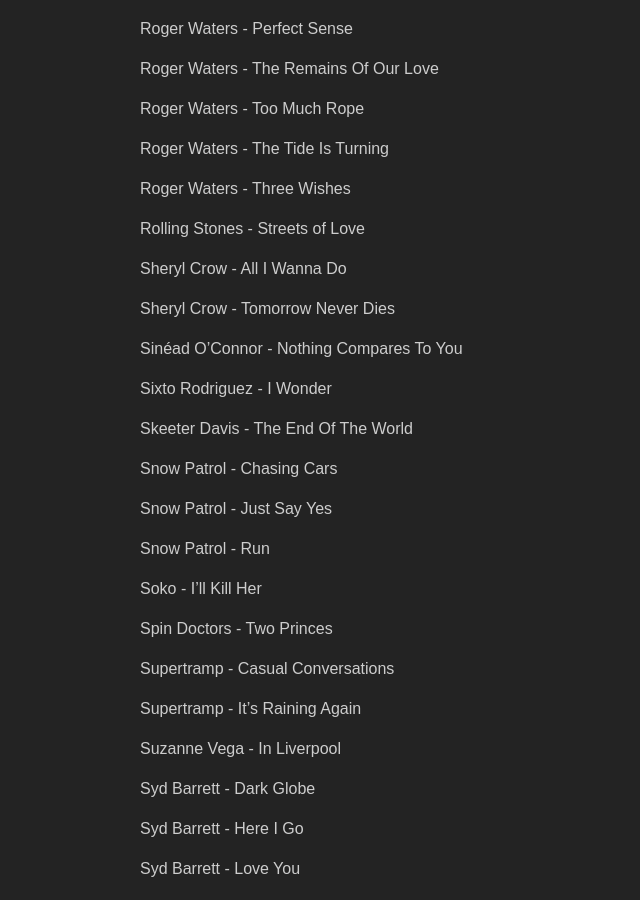
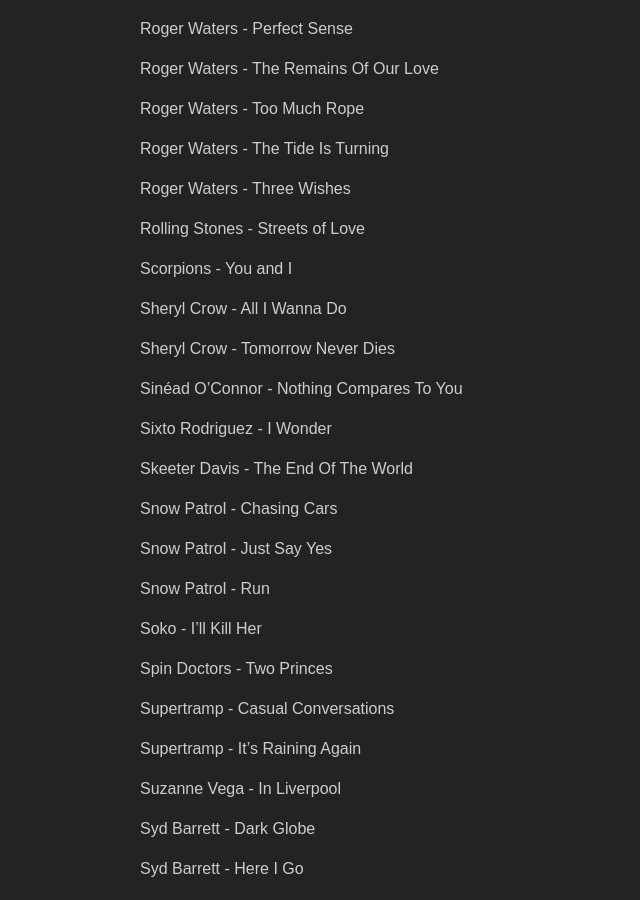
Before and after one commit to marek-g/marek-g.github.io, a Jekyll site: the page built from posts/about/fav_music.md, in a window 1280 px wide and 900 px high, scrolled down 6620 px. Shown: the whole window, without its empty margins (0-640 px from the left). Built offline with Jekyll 4.4.1, drawn with Linux system fonts in a browser that asks for light colours.

Commit message:
Update fav_music.md

```diff
--- a/posts/about/fav_music.md
+++ b/posts/about/fav_music.md
@@ -325,6 +325,8 @@ Roger Waters - Three Wishes
 
 Rolling Stones - Streets of Love
 
+Scorpions - You and I
+
 Sheryl Crow - All I Wanna Do
 
 Sheryl Crow - Tomorrow Never Dies
```
